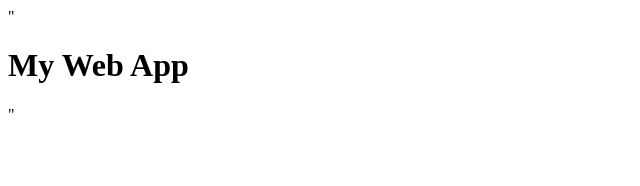
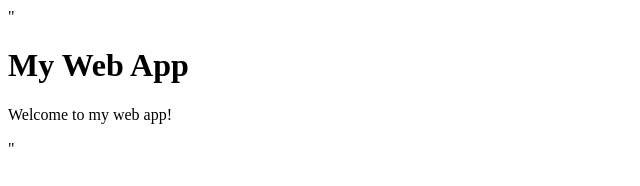
Before and after one commit to NaiduManasa/my-web-app, a plain HTML site: page index.html in a window 1280 px wide. Shown: the whole page, without its empty margins (0-640 px from the left). Drawn offline with Linux system fonts and the light colour scheme.

Commit message:
added welcome message to homepage

```diff
--- a/index.html
+++ b/index.html
@@ -1 +1 @@
-"<html><body><h1>My Web App</h1></body></html>"
+"<html><body><h1>My Web App</h1><p>Welcome to my web app!</p></body></html>"
```
